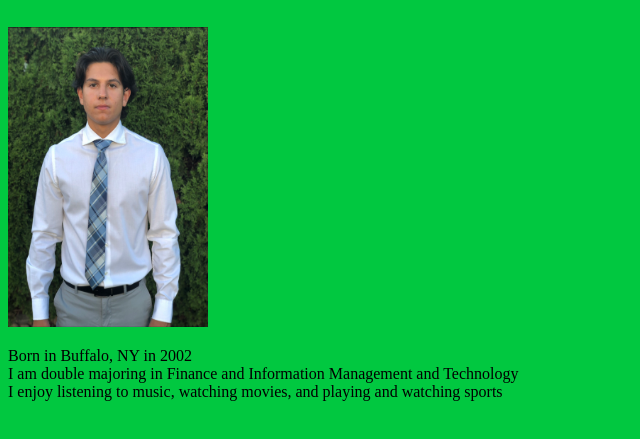
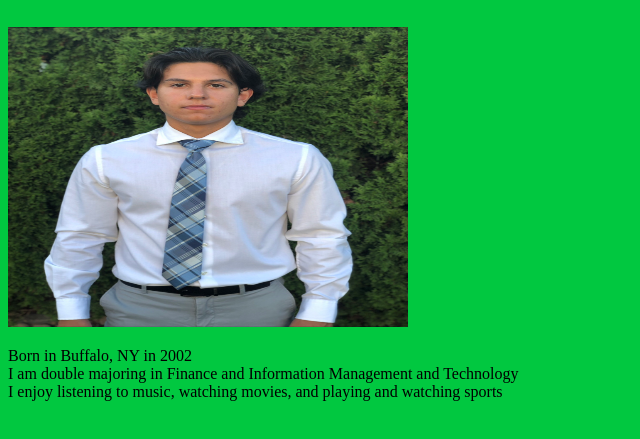
Before and after one commit to mbattaglia83/mbattaglia83.github.io, a plain HTML site: page index.html in a window 1280 px wide. Shown: the part 85-524 px from the top of the page, without its empty margins (0-640 px from the left). Drawn offline with Linux system fonts and the light colour scheme.

Commit message:
Update index.html

```diff
--- a/index.html
+++ b/index.html
@@ -3,7 +3,7 @@
 <body style="background-color:#01C840">
 
 <h1 style="font-size: 45px;">Massimo Battaglia</h1>
-<p><img src="Me.jpg" width="200" height = "300"></p>
+<p><img src="Me.jpg" width="400" height = "300"></p>
 
 <p> Born in Buffalo, NY in 2002
 <br> I am double majoring in Finance and Information Management and Technology
```
